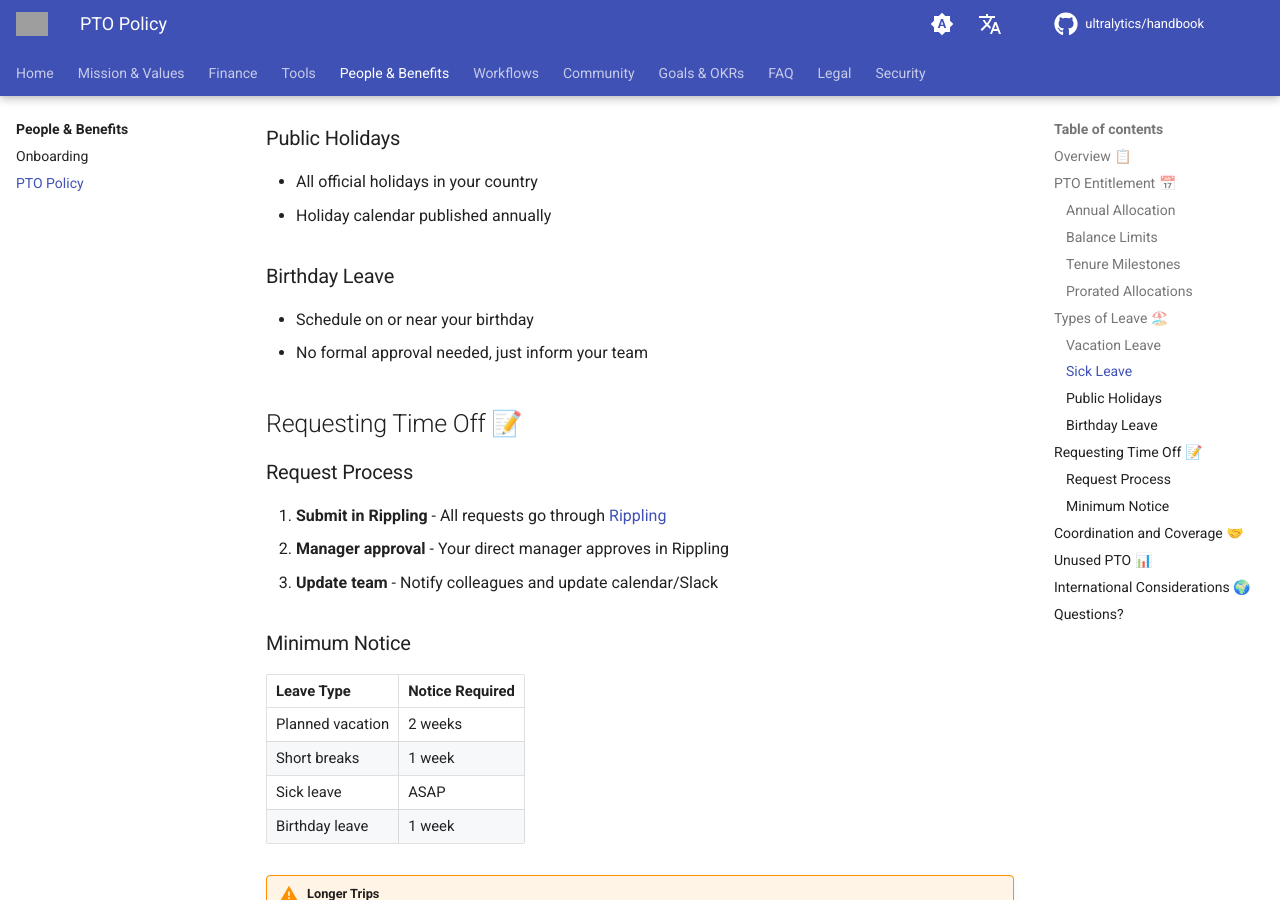
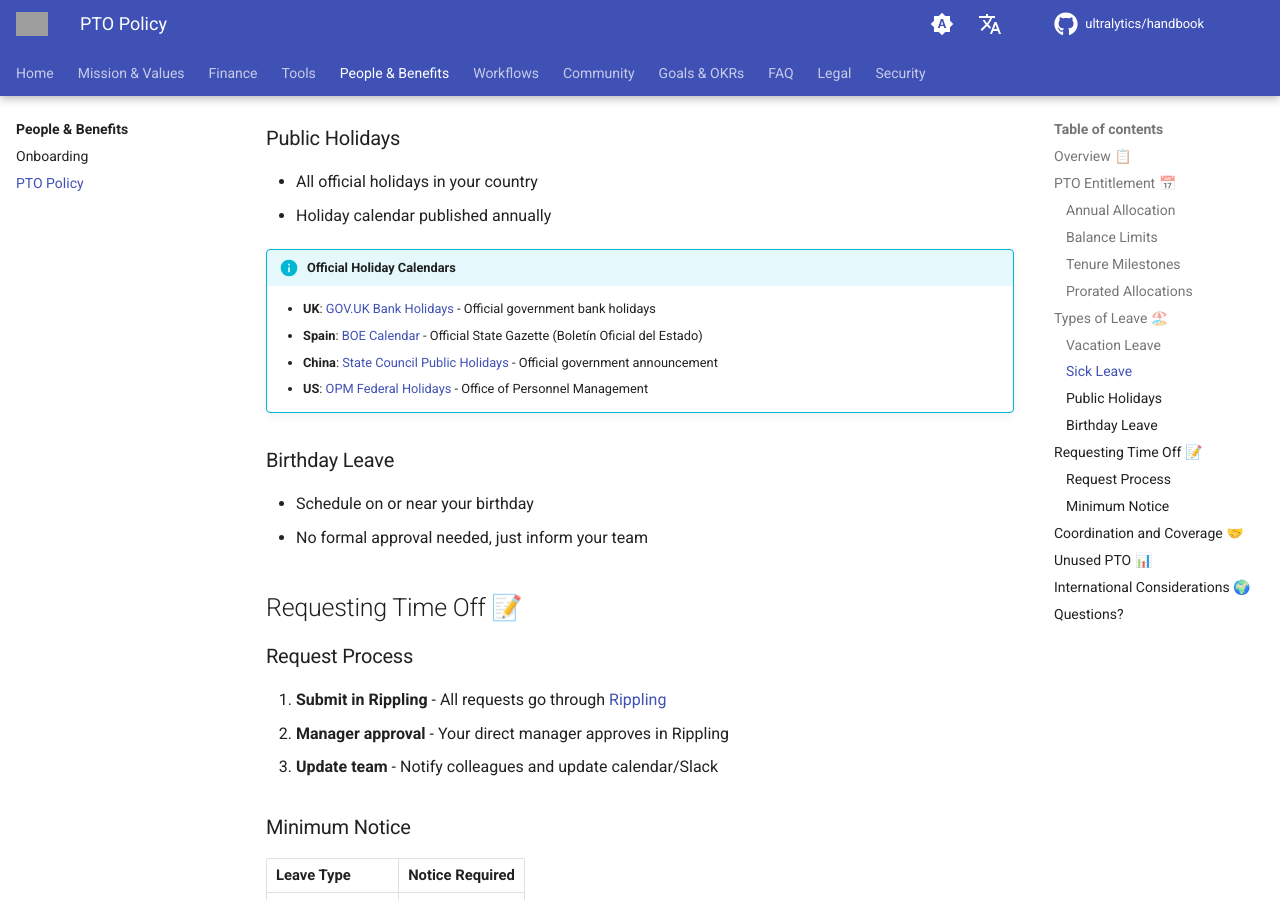
Before and after one commit to ultralytics/handbook, an MkDocs documentation site: the page built from docs/en/people/pto-policy.md, in a window 1280 px wide and 900 px high, scrolled down 1872 px. Built offline with MkDocs 1.6.1 and Material for MkDocs 9.7.7, drawn with Linux system fonts in a browser that asks for light colours; comment, search, counter and statistics services are not loaded; grey boxes are pictures that could not be loaded.

```diff
--- a/docs/en/people/pto-policy.md
+++ b/docs/en/people/pto-policy.md
@@ -70,6 +70,13 @@
 - All official holidays in your country
 - Holiday calendar published annually
 
+!!! info "Official Holiday Calendars"
+
+    - **UK**: [GOV.UK Bank Holidays](https://www.gov.uk/bank-holidays) - Official government bank holidays
+    - **Spain**: [BOE Calendar](https://www.boe.es/diario_boe/calendarios.php) - Official State Gazette (Boletín Oficial del Estado)
+    - **China**: [State Council Public Holidays](https://english.www.gov.cn/policies/latestreleases/202411/12/content_WS67331db5c6d0868f4e8ecd92.html) - Official government announcement
+    - **US**: [OPM Federal Holidays](https://www.opm.gov/policy-data-oversight/pay-leave/federal-holidays/) - Office of Personnel Management
+
 ### Birthday Leave
 
 - Schedule on or near your birthday
```
